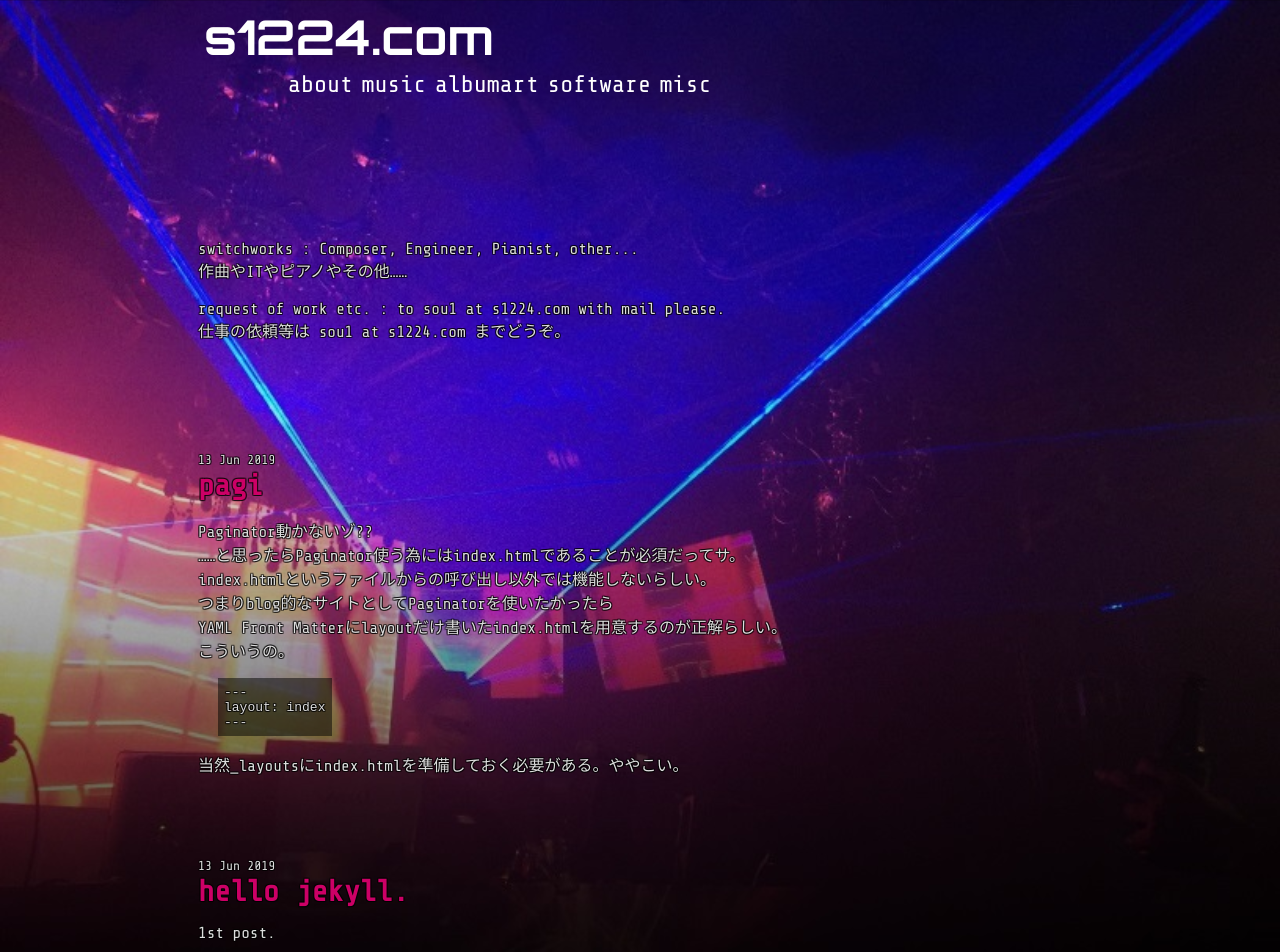
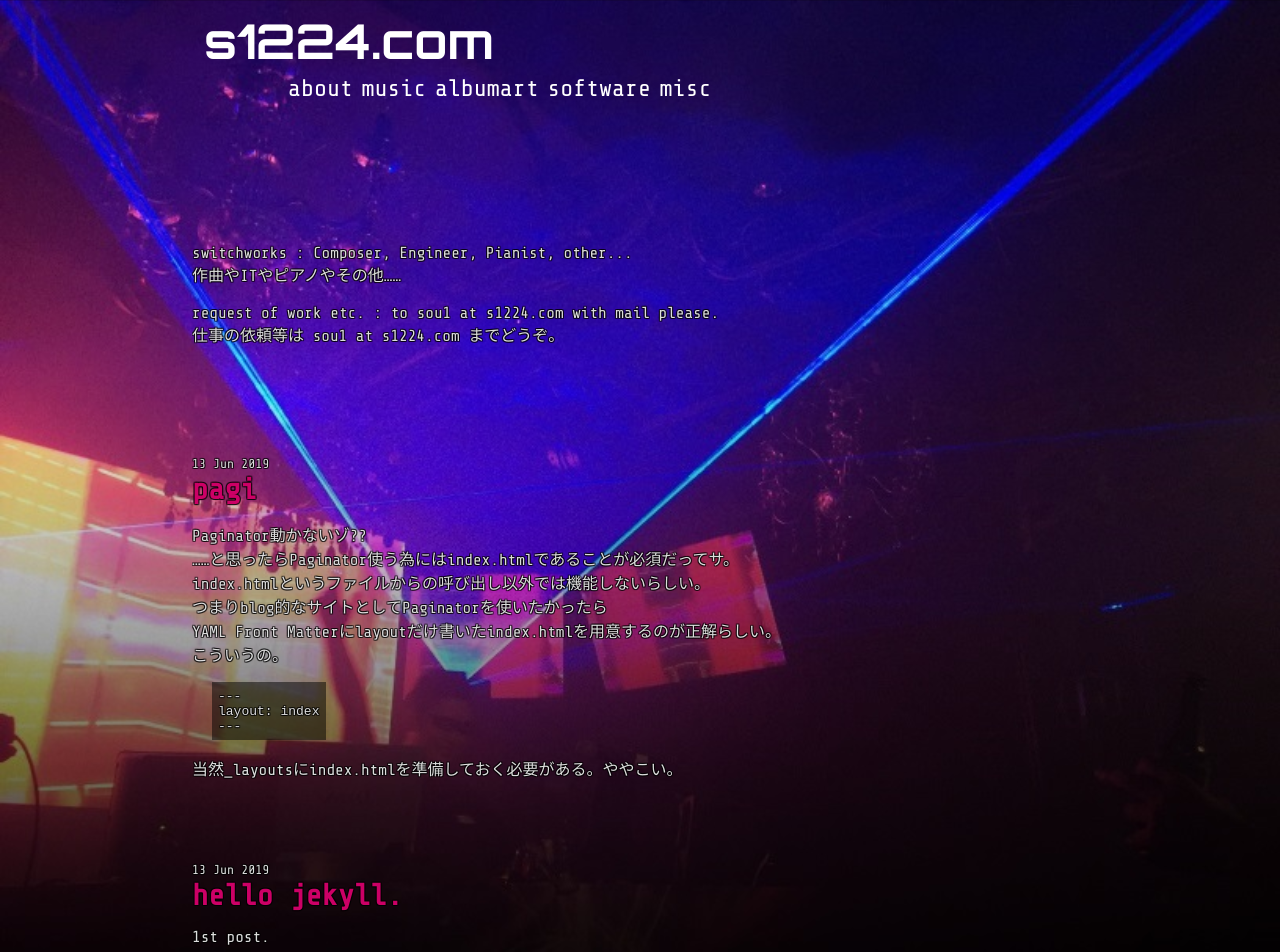
Before and after one commit to switchworks/switchworks.github.io, a Jekyll site: the page built from index.html, in a window 1280 px wide. Shown: the top 952 px of the page. Built offline with Jekyll 4.4.1, drawn with Linux system fonts in a browser that asks for light colours; the list of posts is cut into pages by our own code.

Commit message:
Update default.html

```diff
--- a/_layouts/default.html
+++ b/_layouts/default.html
@@ -31,7 +31,7 @@
 	}
 	header {
 		height : 65px;
-		padding : 6px 0 0 12px;
+		padding : 10px 0 0 12px;
 		color:white;
 		font-family : 'Orbitron';
 		font-size : 48px;
@@ -63,7 +63,6 @@
 	}
 	article{
 		overflow:hidden;
-		padding-left : 6px;
 		text-shadow: 1px 1px 0 #00000080, -1px -1px 0 #00000080, -1px 1px 0 #00000080, 1px -1px 0 #00000080, 0px 1px 0 #00000080, 0-1px 0 #00000080, -1px 0 0 #00000080, 1px 0 0 #00000080;
 	}
 	article h1 {
```
